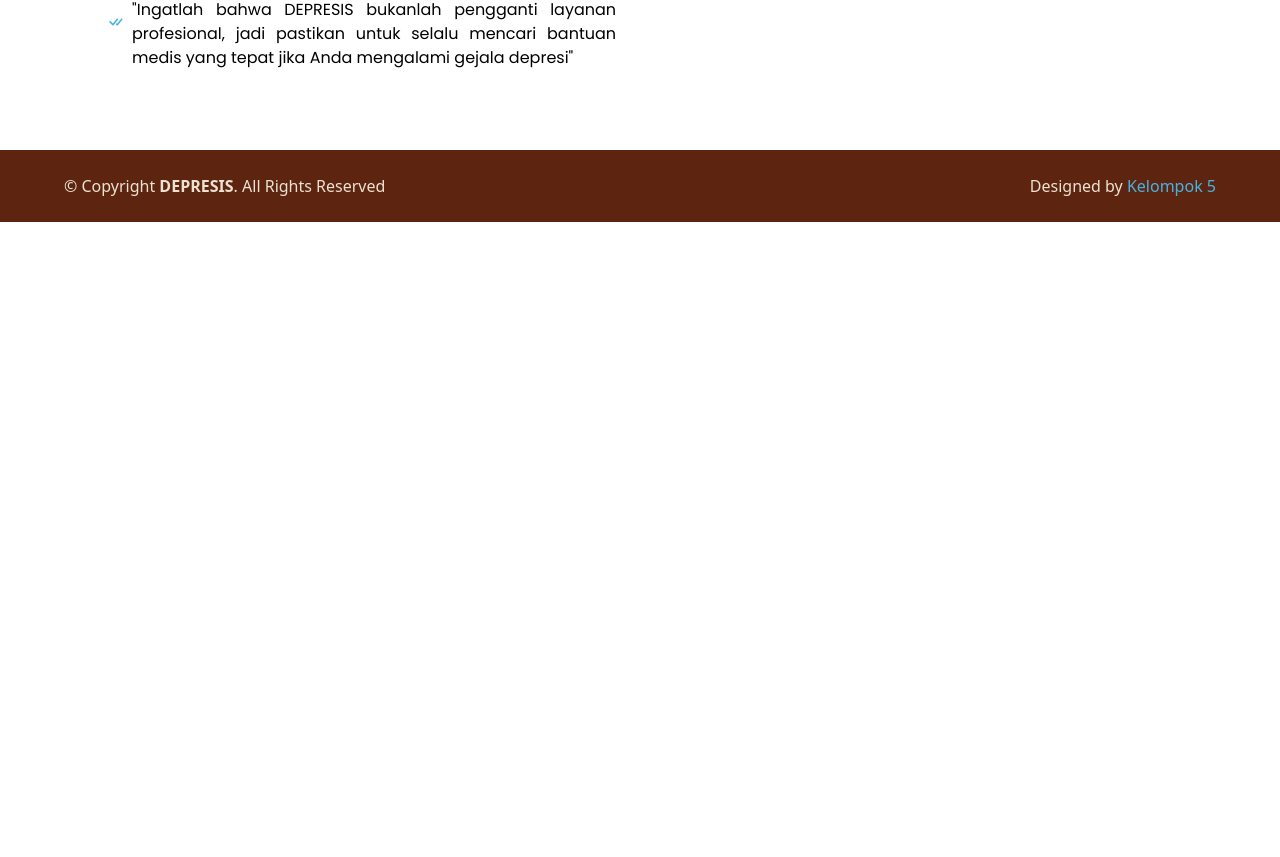
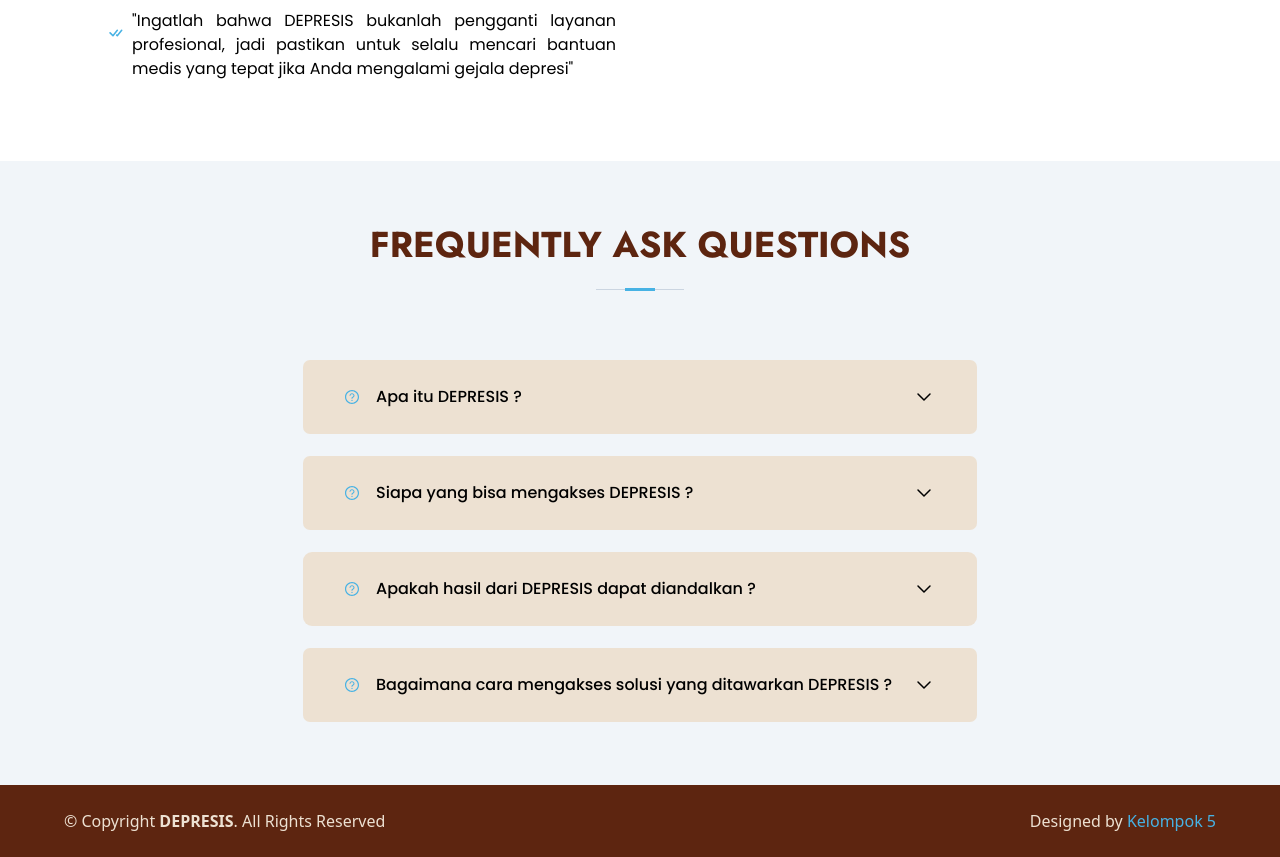
Before and after one commit to SofiaFei/Depresis, a React (Vite) app: page / in a window 1280 px wide. Shown: the part 1343-2200 px from the top of the page. Before the commit the page ends 1565 px from the top, so only its background shows below. Built offline with nearby package versions, Linux system fonts and the light colour scheme.

Commit message:
style: faq

```diff
--- a/src/components/Home/Home.jsx
+++ b/src/components/Home/Home.jsx
@@ -1,6 +1,7 @@
-import React,{ useState, useEffect } from "react";
+import React, { useState, useEffect } from "react";
 import { heroImg } from "../../assets";
 import { BsCheckAll } from "react-icons/bs";
+import { AiOutlineQuestionCircle } from "react-icons/ai";
 import TypeWriter from "./TypeWriter";
 
 const Home = () => {
@@ -31,14 +32,16 @@ const Home = () => {
         </div>
       </section>
 
-      <section id="about" className="about bg-white w-full pt-28">
+      <section id="about" className="about bg-slate-100 w-full pt-28">
         <div className="flex-row justify-center bg-white" data-aos="fade-up">
           <div className="w-10/12 mx-auto pb-16">
             <div className="text-center font-Jost text-4xl font-bold text-merahtua pt-16 pb-12">
               <h2 className="">
                 ABOUT US
-                <div className="border-b-2 border-slate-300 mx-[570px] pb-3"></div>
-                <div className="border-b-[3px] border-biru mx-[610px] -m-[2px]"></div>
+                <div className="mx-auto w-1/12">
+                  <div className="border-b-[1px] border-slate-300 pb-6"></div>
+                  <div className="border-b-[3px] border-biru w-1/3 mx-auto -m-[2px]"></div>
+                </div>
               </h2>
             </div>
             <div className="grid grid-cols-1 md:grid-cols-2 gap-12 mt-4 text-justify font-Poppins">
@@ -54,14 +57,14 @@ const Home = () => {
                 </p>
                 <ul>
                   <li className="flex">
-                    <BsCheckAll className="w-12 h-12 text-biru mr-2" />{" "}
+                    <BsCheckAll className="w-12 h-12 text-biru mr-2" />
                     "Ingatlah bahwa DEPRESIS bukanlah pengganti layanan
                     profesional, jadi pastikan untuk selalu mencari bantuan
                     medis yang tepat jika Anda mengalami gejala depresi"
                   </li>
                 </ul>
               </div>
-              <div className="col-lg-6 pt-4 pb-16">
+              <div className="col-lg-6 pt-4 lg:pt-0 pb-16">
                 <p className="mb-6">
                   Kami membuat DEPRESIS sebagai proyek untuk membantu
                   teman-teman yang mungkin mengalami depresi untuk mengetahui
@@ -78,7 +81,126 @@ const Home = () => {
         </div>
       </section>
 
+      <section id="faq" className="faq bg-slate-100">
+        <div className="flex-row justify-center" data-aos="fade-up">
+          <div className="w-10/12 mx-auto pb-16">
+            <div className="text-center font-Jost text-4xl font-bold text-merahtua pt-16 pb-12">
+              <h2 className="">
+                FREQUENTLY ASK QUESTIONS
+                <div className="mx-auto w-1/12">
+                  <div className="border-b-[1px] border-slate-300 pb-6"></div>
+                  <div className="border-b-[3px] border-biru w-1/3 mx-auto -m-[2px]"></div>
+                </div>
+              </h2>
+            </div>
+            <div
+              className="relative w-full bg-krim mt-6 ring-1 ring-krim sm:mx-auto sm:max-w-2xl rounded-md sm:px-10">
+              <div className="mx-auto">
+                <div className="py-6">
+                  <details className="group">
+                    <summary className="flex cursor-pointer list-none items-center justify-between font-medium hover:text-biru font-Poppins font-slate-400 group-open:text-biru">
+                      <div className="flex items-center gap-4">
+                        <AiOutlineQuestionCircle className="text-biru" />
+                        <span className=""> Apa itu DEPRESIS ?</span>
+                      </div>
+                      <span className="transition group-open:rotate-180">
+                        <svg fill="none" height="24" shape-rendering="geometricPrecision"
+                          stroke="currentColor" stroke-linecap="round" stroke-linejoin="round"
+                          stroke-width="1.5" viewBox="0 0 24 24" width="24">
+                          <path d="M6 9l6 6 6-6"></path>
+                        </svg>
+                      </span>
+                    </summary>
+                    <p className="group-open:animate-fadeIn text-base mt-3 text-slate-600 text-justify px-7">
+                      DEPRESIS adalah sebuah situs yang membantu mahasiswa akhir mengukur tingkat depresi mereka dengan mengisi formulir pertanyaan.
+                      Kami menyediakan solusi sesuai setelah mahasiswa mengisi formulir tersebut.
+                    </p>
+                  </details>
+                </div>
+              </div>
+            </div>
+            <div
+              className="relative w-full bg-krim mt-6 ring-1 ring-krim sm:mx-auto sm:max-w-2xl rounded-md sm:px-10">
+              <div className="mx-auto">
+                <div className="py-6">
+                  <details className="group">
+                    <summary className="flex cursor-pointer list-none items-center justify-between font-medium hover:text-biru font-Poppins font-slate-400 group-open:text-biru">
+                      <div className="flex items-center gap-4">
+                        <AiOutlineQuestionCircle className="text-biru" />
+                        <span className=""> Siapa yang bisa mengakses DEPRESIS ?</span>
+                      </div>
+                      <span className="transition group-open:rotate-180">
+                        <svg fill="none" height="24" shape-rendering="geometricPrecision"
+                          stroke="currentColor" stroke-linecap="round" stroke-linejoin="round"
+                          stroke-width="1.5" viewBox="0 0 24 24" width="24">
+                          <path d="M6 9l6 6 6-6"></path>
+                        </svg>
+                      </span>
+                    </summary>
+                    <p className="group-open:animate-fadeIn text-base mt-3 text-slate-600 text-justify px-7">
+                      DEPRESIS ditujukan untuk mahasiswa akhir, namun siapa saja dapat mengakses situs ini dan mengisi formulir untuk mengetahui tingkat
+                        depresi mereka.
+                    </p>
+                  </details>
+                </div>
+              </div>
+            </div>
+            <div
+              className="relative w-full bg-krim mt-6 ring-1 ring-krim sm:mx-auto sm:max-w-2xl sm:rounded-lg sm:px-10">
+              <div className="mx-auto">
+                <div className="py-6">
+                  <details className="group">
+                    <summary className="flex cursor-pointer list-none items-center justify-between font-medium hover:text-biru font-Poppins font-slate-400 group-open:text-biru">
+                      <div className="flex items-center gap-4">
+                        <AiOutlineQuestionCircle className="text-biru" />
+                        <span className=""> Apakah hasil dari DEPRESIS dapat diandalkan ?</span>
+                      </div>
+                      <span className="transition group-open:rotate-180">
+                        <svg fill="none" height="24" shape-rendering="geometricPrecision"
+                          stroke="currentColor" stroke-linecap="round" stroke-linejoin="round"
+                          stroke-width="1.5" viewBox="0 0 24 24" width="24">
+                          <path d="M6 9l6 6 6-6"></path>
+                        </svg>
+                      </span>
+                    </summary>
+                    <p className="group-open:animate-fadeIn text-base mt-3 text-slate-600 text-justify px-7">
+                    Hasil dari DEPRESIS adalah sebuah estimasi dari tingkat depresi seseorang, dan tidak bisa dianggap sebagai diagnosis yang pasti.
+                        Kami sangat menyarankan agar seseorang yang merasa memiliki tingkat depresi yang tinggi untuk segera meminta bantuan profesional.
+                    </p>
+                  </details>
+                </div>
+              </div>
+            </div>
+            <div
+              className="relative w-full bg-krim mt-6 ring-1 ring-krim sm:mx-auto sm:max-w-2xl rounded-md sm:px-10">
+              <div className="mx-auto">
+                <div className="py-6">
+                  <details className="group">
+                    <summary className="flex cursor-pointer list-none items-center justify-between font-medium hover:text-biru font-Poppins font-slate-400 group-open:text-biru">
+                      <div className="flex items-center gap-4">
+                        <AiOutlineQuestionCircle className="text-biru" />
+                        <span className=""> Bagaimana cara mengakses solusi yang ditawarkan DEPRESIS ?</span>
+                      </div>
+                      <span className="transition group-open:rotate-180">
+                        <svg fill="none" height="24" shape-rendering="geometricPrecision"
+                          stroke="currentColor" stroke-linecap="round" stroke-linejoin="round"
+                          stroke-width="1.5" viewBox="0 0 24 24" width="24">
+                          <path d="M6 9l6 6 6-6"></path>
+                        </svg>
+                      </span>
+                    </summary>
+                    <p className="group-open:animate-fadeIn text-base mt-3 text-slate-600 text-justify px-7">
+                    Setelah mengisi formulir, mahasiswa akan menerima rekomendasi solusi sesuai dengan tingkat depresi yang terdeteksi.
+                        Kami juga menyediakan tautan ke sumber informasi dan bantuan profesional yang dapat membantu mahasiswa mengatasi depresi mereka.
+                    </p>
+                  </details>
+                </div>
+              </div>
+            </div>
 
+          </div>
+        </div>
+      </section>
     </div>
   );
 };
```
Also changed, not shown: 1 other file (tests, documents, lock files or other folders).
